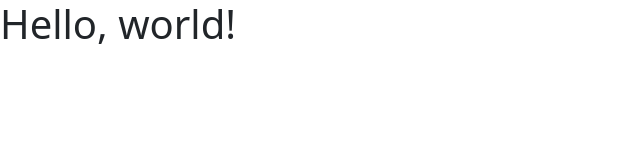
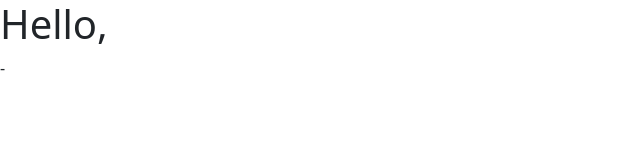
Before and after one commit to krishnKakadiya/sample-app, a plain HTML site: page index.html in a window 1280 px wide. Shown: the whole page, without its empty margins (0-640 px from the left). Drawn offline with nearby package versions, Linux system fonts and the light colour scheme.

Commit message:
index.html

```diff
--- a/index.html
+++ b/index.html
@@ -8,10 +8,10 @@
     <!-- Bootstrap CSS -->
     <link href="https://cdn.jsdelivr.net/npm/bootstrap@5.0.2/dist/css/bootstrap.min.css" rel="stylesheet" integrity="sha384-EVSTQN3/azprG1Anm3QDgpJLIm9Nao0Yz1ztcQTwFspd3yD65VohhpuuCOmLASjC" crossorigin="anonymous">
 
-    <title>Hello, world!</title>
+    <title>Hello</title>
   </head>
   <body>
-    <h1>Hello, world!</h1>
+    <h1>Hello,</h1>
 
     <!-- Optional JavaScript; choose one of the two! -->
 
@@ -24,4 +24,4 @@
     <script src="https://cdn.jsdelivr.net/npm/bootstrap@5.0.2/dist/js/bootstrap.min.js" integrity="sha384-cVKIPhGWiC2Al4u+LWgxfKTRIcfu0JTxR+EQDz/bgldoEyl4H0zUF0QKbrJ0EcQF" crossorigin="anonymous"></script>
     -->
   </body>
-</html>
+</html>-
```
